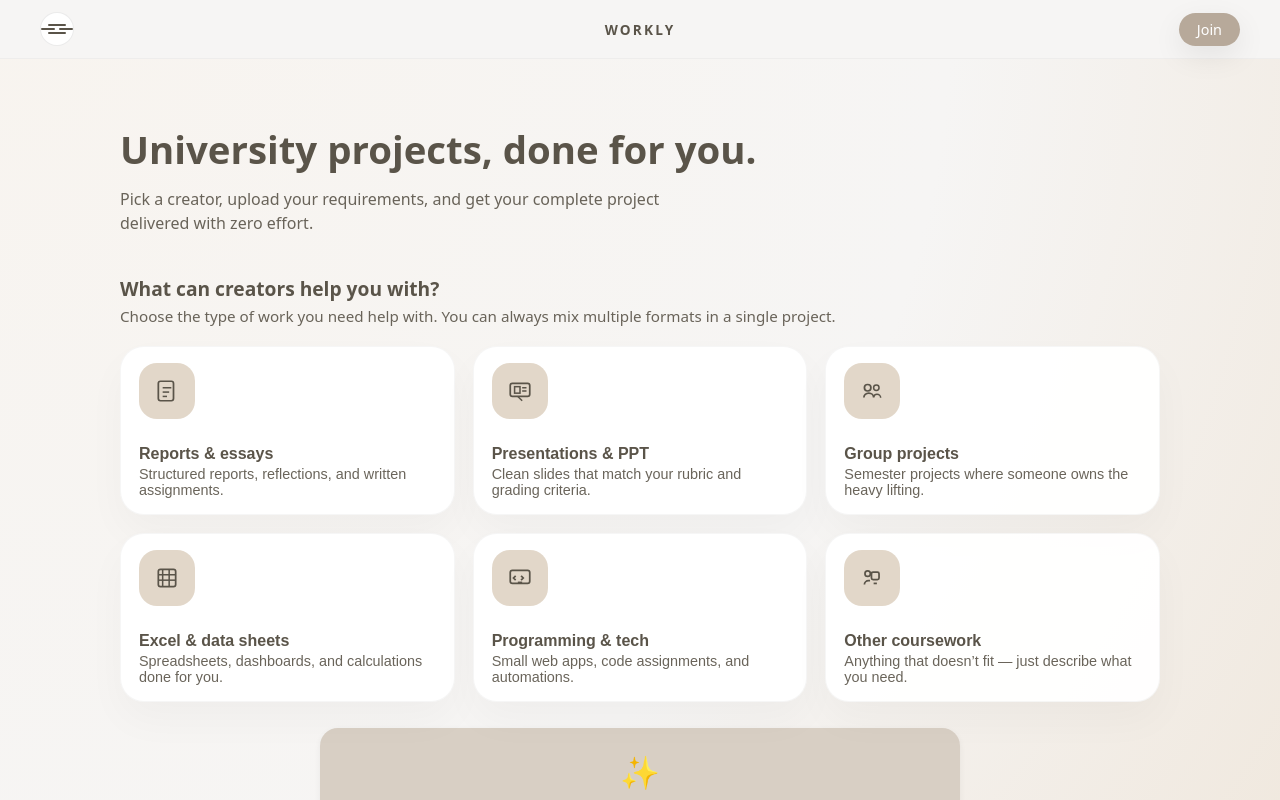
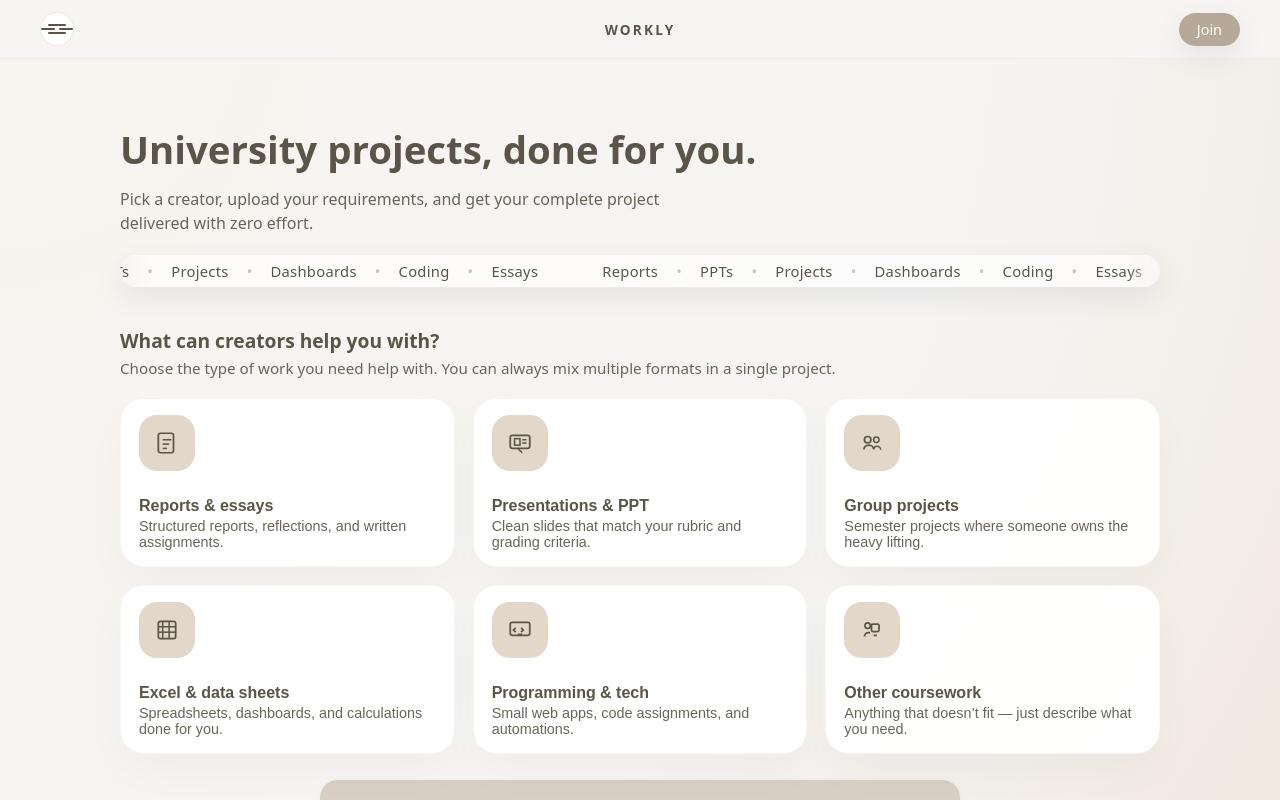
Before and after one commit to SEBRAHEIM/workly-landing, a Next.js app: page / in a window 1280 px wide. Shown: the top 800 px of the page. Built offline with nearby package versions, Linux system fonts and the light colour scheme.

Commit message:
Add animated hero ticker stripe

```diff
--- a/pages/index.js
+++ b/pages/index.js
@@ -125,6 +125,37 @@ export default function Home() {
                       <p>
             Pick a creator, upload your requirements, and get your complete project delivered with zero effort.
           </p>
+
+            <div className="home-ticker">
+              <div className="home-ticker-track">
+                <div className="home-ticker-row">
+                  <span className="home-ticker-item">Reports</span>
+                  <span className="home-ticker-dot">•</span>
+                  <span className="home-ticker-item">PPTs</span>
+                  <span className="home-ticker-dot">•</span>
+                  <span className="home-ticker-item">Projects</span>
+                  <span className="home-ticker-dot">•</span>
+                  <span className="home-ticker-item">Dashboards</span>
+                  <span className="home-ticker-dot">•</span>
+                  <span className="home-ticker-item">Coding</span>
+                  <span className="home-ticker-dot">•</span>
+                  <span className="home-ticker-item">Essays</span>
+                </div>
+                <div className="home-ticker-row">
+                  <span className="home-ticker-item">Reports</span>
+                  <span className="home-ticker-dot">•</span>
+                  <span className="home-ticker-item">PPTs</span>
+                  <span className="home-ticker-dot">•</span>
+                  <span className="home-ticker-item">Projects</span>
+                  <span className="home-ticker-dot">•</span>
+                  <span className="home-ticker-item">Dashboards</span>
+                  <span className="home-ticker-dot">•</span>
+                  <span className="home-ticker-item">Coding</span>
+                  <span className="home-ticker-dot">•</span>
+                  <span className="home-ticker-item">Essays</span>
+                </div>
+              </div>
+            </div>
           </section>
 
           <section className="home-categories">
--- a/styles/globals.css
+++ b/styles/globals.css
@@ -1715,3 +1715,83 @@ a {
   stroke: currentColor;
   stroke-width: 1.6;
 }
+
+
+/* Hero ticker stripe */
+.home-ticker {
+  margin-top: 16px;
+  border-radius: 999px;
+  background: rgba(255, 255, 255, 0.72);
+  box-shadow: 0 10px 30px rgba(15, 23, 42, 0.08);
+  overflow: hidden;
+  position: relative;
+  padding: 6px 0;
+}
+
+.home-ticker::before,
+.home-ticker::after {
+  content: "";
+  position: absolute;
+  top: 0;
+  bottom: 0;
+  width: 32px;
+  pointer-events: none;
+}
+
+.home-ticker::before {
+  left: 0;
+  background: linear-gradient(to right, rgba(246, 245, 244, 1), rgba(246, 245, 244, 0));
+}
+
+.home-ticker::after {
+  right: 0;
+  background: linear-gradient(to left, rgba(246, 245, 244, 1), rgba(246, 245, 244, 0));
+}
+
+.home-ticker-track {
+  display: flex;
+  width: max-content;
+  animation: homeTicker 22s linear infinite;
+}
+
+.home-ticker-row {
+  display: flex;
+  align-items: center;
+  gap: 18px;
+  padding: 0 32px;
+  white-space: nowrap;
+  font-size: 0.92rem;
+  letter-spacing: 0.02em;
+}
+
+.home-ticker-item {
+  color: var(--sand-5);
+  font-weight: 500;
+}
+
+.home-ticker-dot {
+  opacity: 0.35;
+}
+
+@keyframes homeTicker {
+  0% {
+    transform: translateX(0);
+  }
+  100% {
+    transform: translateX(-50%);
+  }
+}
+
+/* Mobile: شوي أقل margin */
+@media (max-width: 760px) {
+  .home-ticker {
+    margin-top: 14px;
+    padding: 5px 0;
+  }
+
+  .home-ticker-row {
+    padding: 0 20px;
+    gap: 14px;
+    font-size: 0.88rem;
+  }
+}
```
